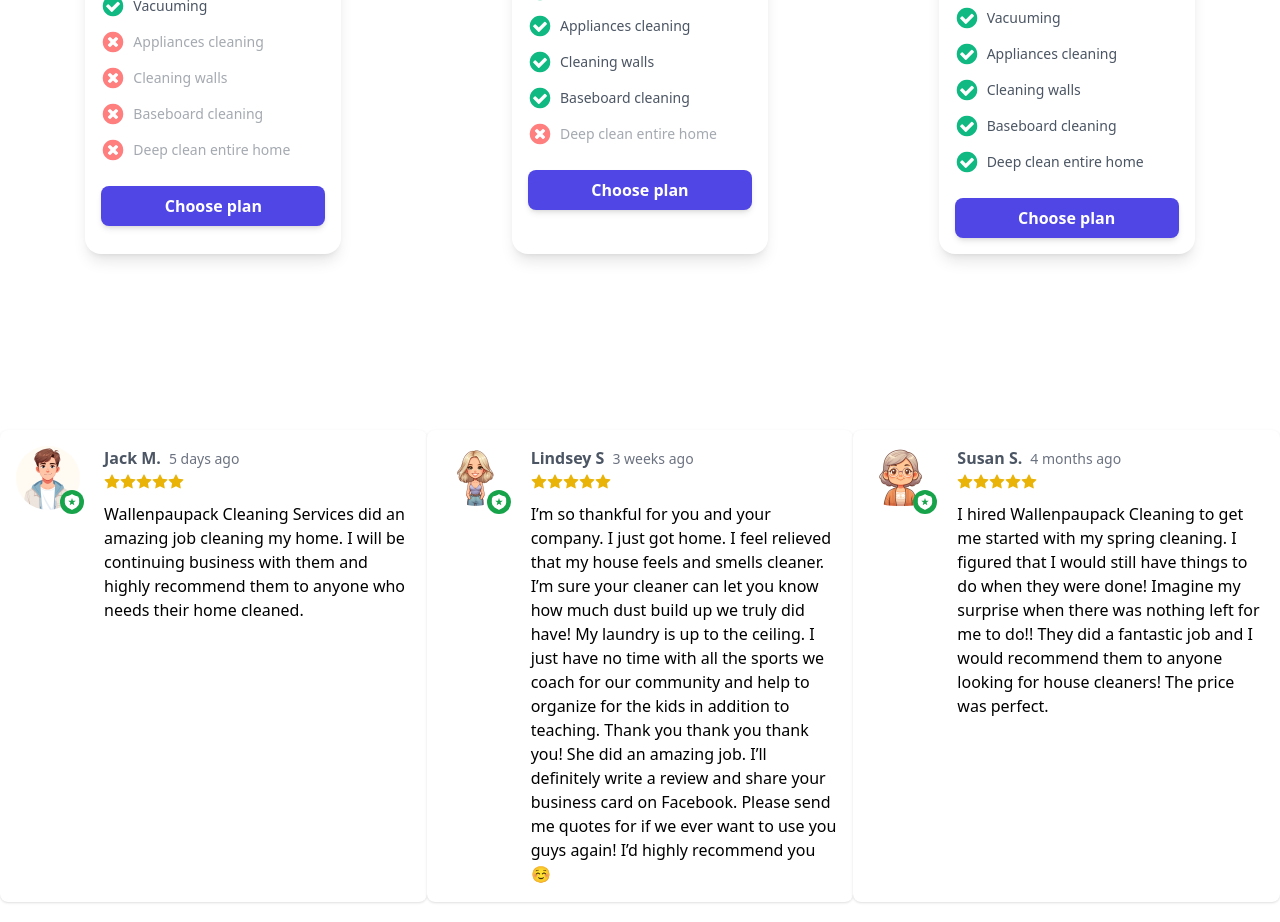
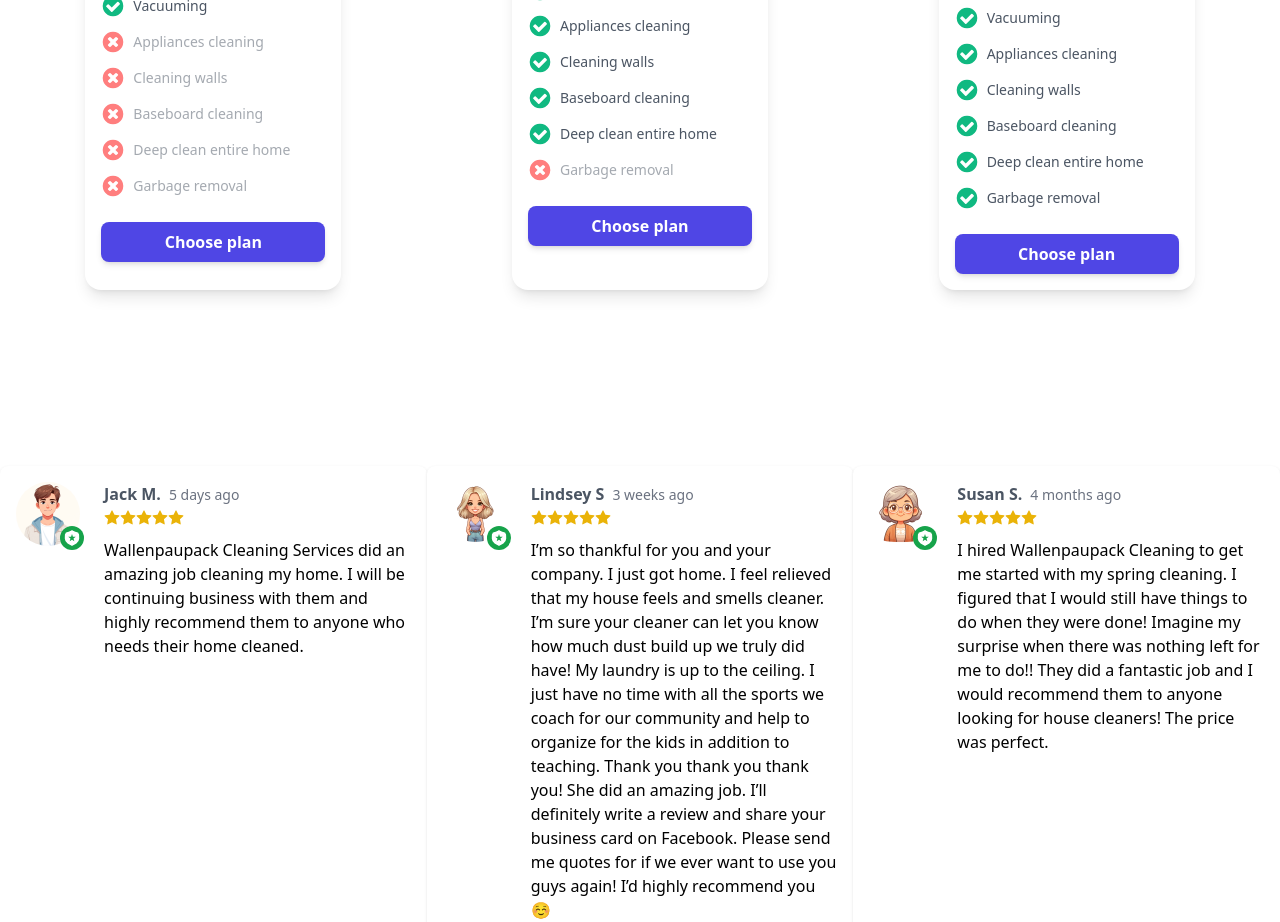
Before and after one commit to noclipping/wallenpaupackCS, a React (Vite) app: page / in a window 1280 px wide. Shown: the part 1100-2022 px from the top of the page. Built offline with nearby package versions, Linux system fonts and the light colour scheme.

Commit message:
fix cards

```diff
--- a/src/App.jsx
+++ b/src/App.jsx
@@ -100,6 +100,7 @@
             "Cleaning walls",
             "Baseboard cleaning",
             "Deep clean entire home",
+            "Garbage removal",
           ]}
           description="Covering all your basic cleaning needs, this package includes bathroom, kitchen, dusting, mopping, and vacuuming, ideal for maintaining a clean home environment."
         />
@@ -117,8 +118,9 @@
             "Appliances cleaning",
             "Cleaning walls",
             "Baseboard cleaning",
+            "Deep clean entire home",
           ]}
-          disabledFeatures={["Deep clean entire home"]}
+          disabledFeatures={["Garbage removal"]}
           description="This extensive service delves deeper with appliance cleaning, wall scrubbing, and baseboard dusting, perfect for thorough cleaning needs."
         />
 
@@ -136,6 +138,7 @@
             "Cleaning walls",
             "Baseboard cleaning",
             "Deep clean entire home",
+            "Garbage removal",
           ]}
           disabledFeatures={[]}
           description="Our comprehensive package ensures every nook and cranny is spotless, offering a complete deep clean ideal for moving situations."
```
